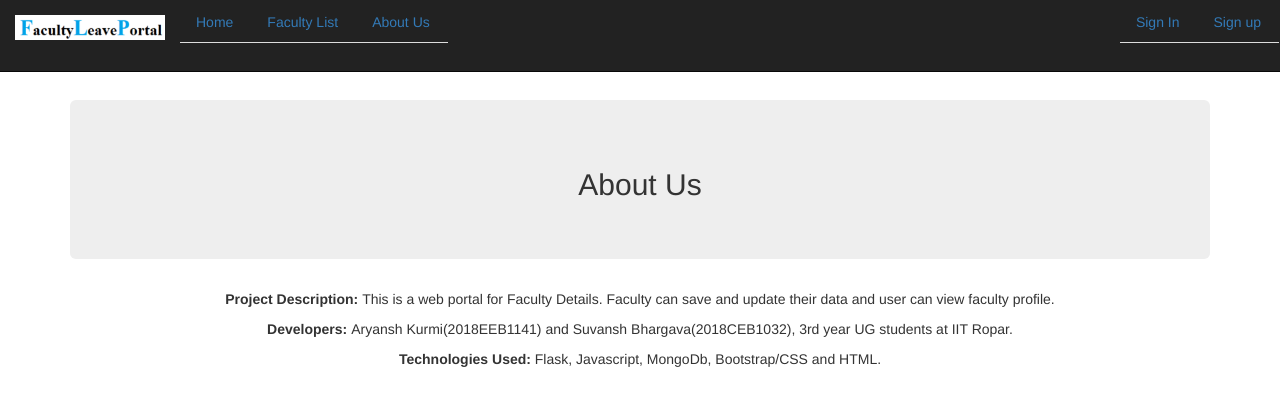
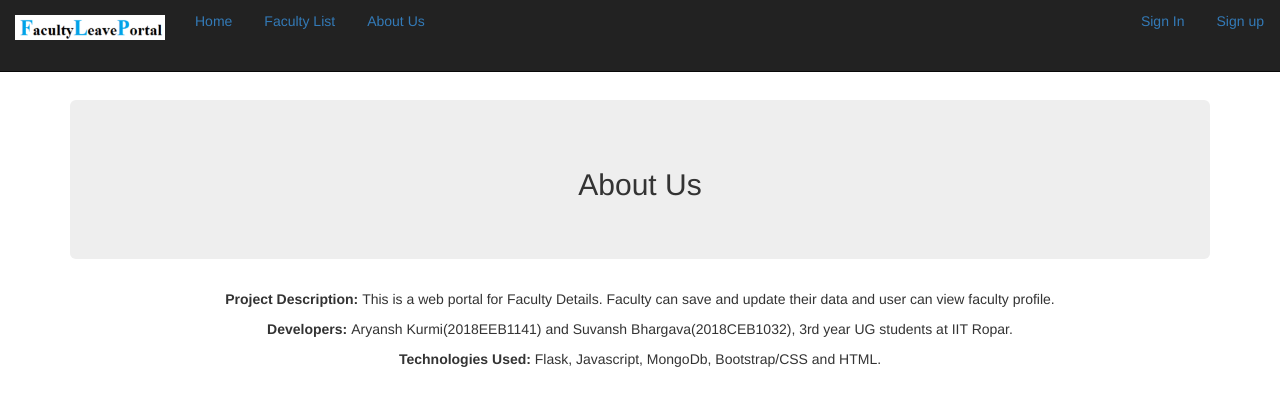
Before and after one commit to arukurmi/Faculty-Leave-Managment-Portal, a Flask app: page /about in a window 1280 px wide. Shown: the top 406 px of the page. Run offline with Flask 2, Linux system fonts and the light colour scheme; some libraries are stand-ins or nearby versions.

Commit message:
edit navbar, changed layout to suit navbar, Add home button in navbar for better navigation

```diff
--- a/templates/includes/_navbar.html
+++ b/templates/includes/_navbar.html
@@ -6,13 +6,13 @@
     </div>
 
     <div id="navbar" class=" navbar">
-      <ul class="nav nav-tabs navbar-left">
+      <ul class="nav nav-pills navbar-left">
         <li><a href="/">Home</a></li>
         <li><a href="/proflist">Faculty List</a></li>
         <li><a href="/about">About Us</a></li>
       </ul>
 
-      <ul class="nav nav-tabs navbar-right">
+      <ul class="nav nav-pills navbar-right">
         {% if session.logged_in %}
         <li><a href="/log">Log Table</a></li>
         <li><a href="/editinfo">Edit Profile</a></li>
```
